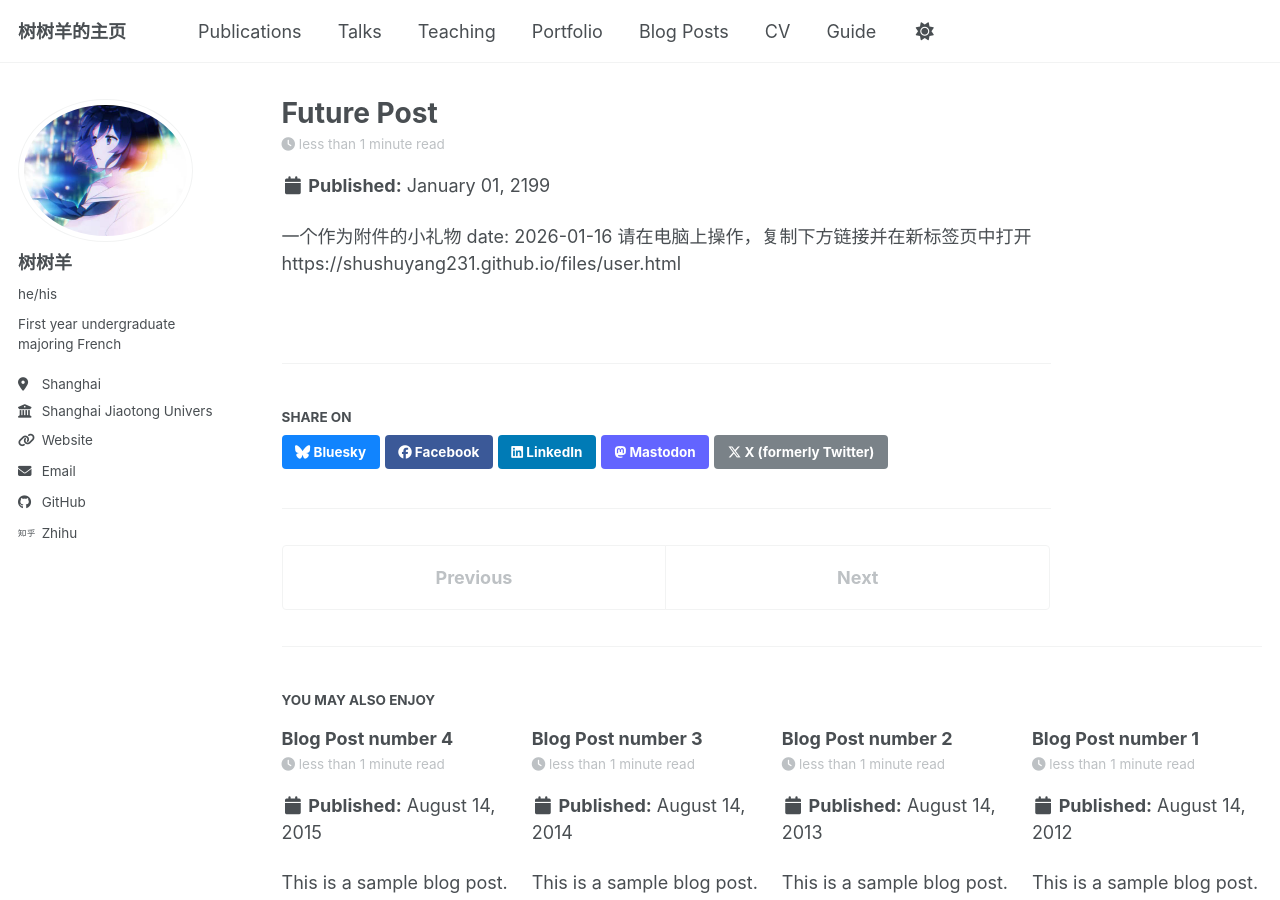
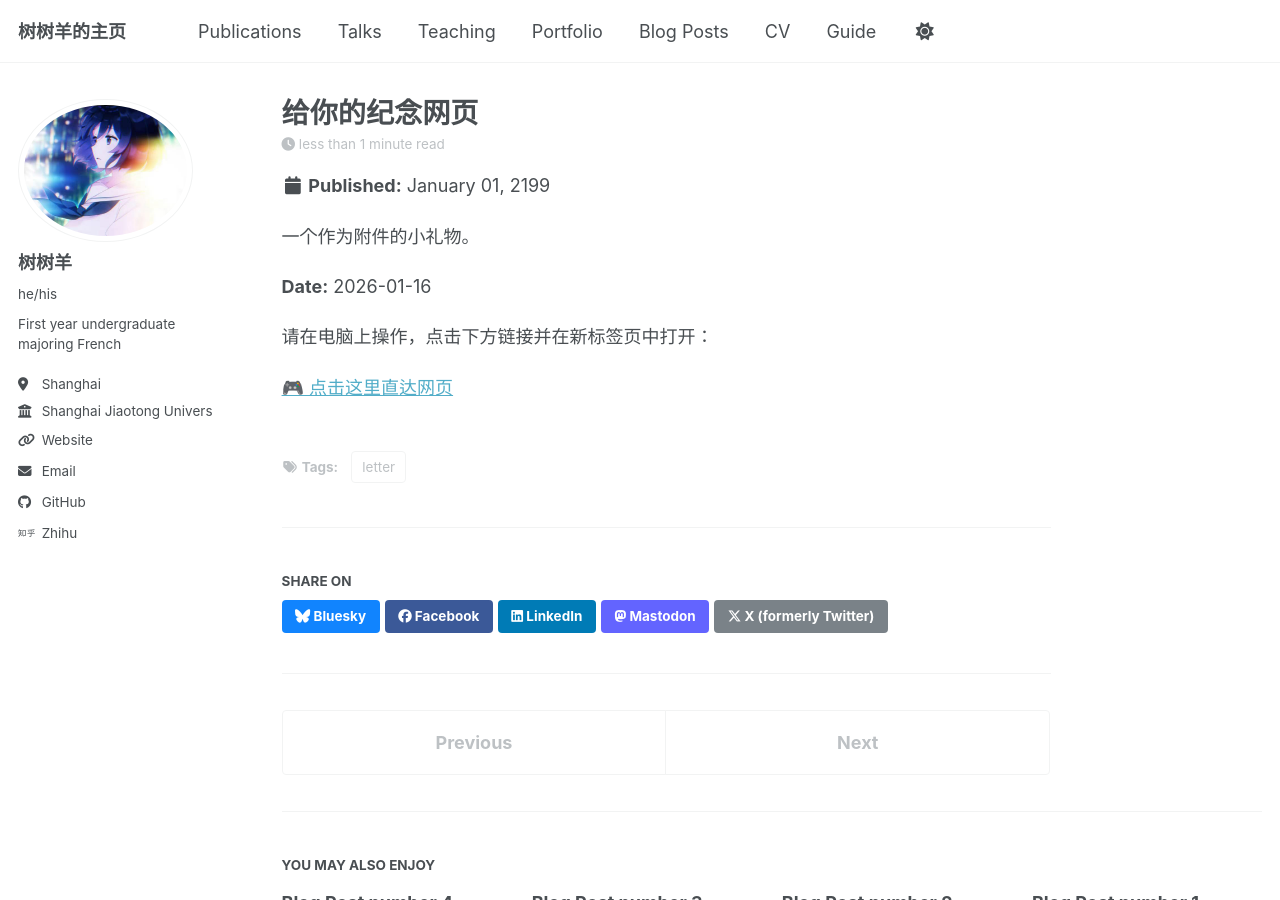
Before and after one commit to shushuyang231/shushuyang231.github.io, a Jekyll site: the page built from _posts/2199-01-01-future-post.md, in a window 1280 px wide and 900 px high. Built offline with Jekyll 4.4.1, drawn with Linux system fonts in a browser that asks for light colours; a script bundle is joined from its source files by our own code; library files that are not in the unit come from our copies.

Commit message:
Update 2199-01-01-future-post.md

```diff
--- a/_posts/2199-01-01-future-post.md
+++ b/_posts/2199-01-01-future-post.md
@@ -1,4 +1,15 @@
-一个作为附件的小礼物
-date: 2026-01-16
-请在电脑上操作，复制下方链接并在新标签页中打开
-https://shushuyang231.github.io/files/user.html
+---
+title: '给你的纪念网页'
+date: 2199-01-01
+permalink: /future-post/
+tags:
+  - letter
+---
+
+一个作为附件的小礼物。
+
+**Date:** 2026-01-16
+
+请在电脑上操作，点击下方链接并在新标签页中打开：
+
+[🎮 点击这里直达网页](https://shushuyang231.github.io/files/user.html)
```
